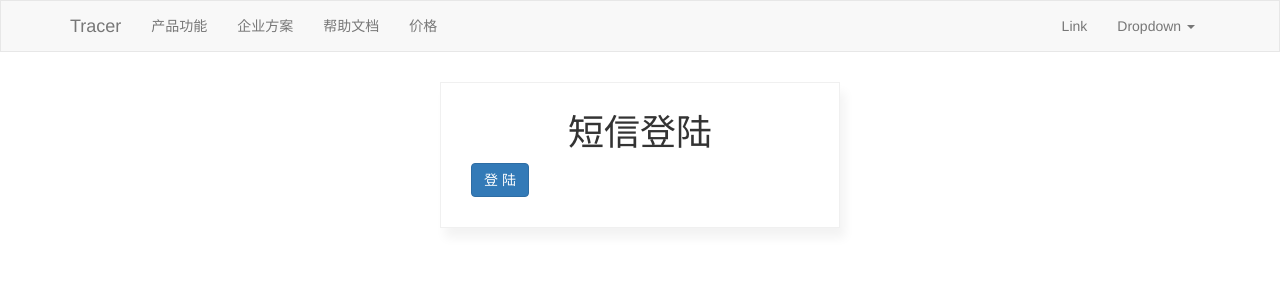
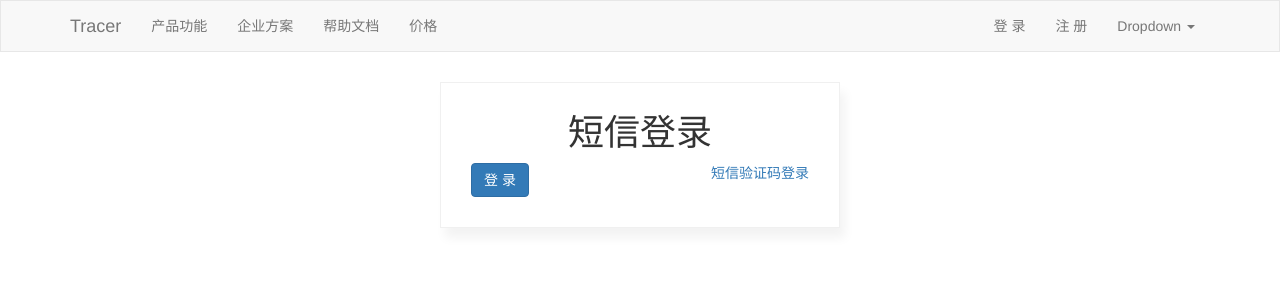
Before and after one commit to zieft/saas_project, a Django app: page /login/sms/ in a window 1280 px wide. Shown: the top 300 px of the page. Run offline with Django 3.2, Linux system fonts and the light colour scheme; parts of the project's set-up code (start-up, migrations or seed data) failed here and were passed over; some libraries are stand-ins or nearby versions.

Commit message:
p63 添加index页面，给header添加跳转功能，用户登录和短信验证码登陆相互跳转。

```diff
--- a/web/forms/account.py
+++ b/web/forms/account.py
@@ -291,7 +291,8 @@ class LoginSMSForm(BootstrapForm, forms.Form):  # bootstrapForm要放在forms.Fo
 
 class LoginForm(BootstrapForm, forms.Form):
     username = forms.CharField(label='用户名')
-    password = forms.CharField(label='密  码', widget=forms.PasswordInput)
+    password = forms.CharField(label='密码', widget=forms.PasswordInput(render_value=True))
+    # render_value=True时，刷新页面后，不会清空密码栏（默认每次刷新都会清空密码栏）
     code = forms.CharField(label='图片验证码')
 
     def __init__(self, request, *args, **kwargs):
--- a/web/templates/layout/basic.html
+++ b/web/templates/layout/basic.html
@@ -26,7 +26,7 @@
                 <span class="icon-bar"></span>
                 <span class="icon-bar"></span>
             </button>
-            <a class="navbar-brand" href="#">Tracer</a>
+            <a class="navbar-brand" href="{% url 'index' %}">Tracer</a>
         </div>
 
         <!-- Collect the nav links, forms, and other content for toggling -->
@@ -38,7 +38,8 @@
                 <li><a href="#">价格</a></li>
             </ul>
             <ul class="nav navbar-nav navbar-right">
-                <li><a href="#">Link</a></li>
+                <li><a href="{% url 'login' %}">登 录</a></li>
+                <li><a href="{% url 'register' %}">注 册</a></li>
                 <li class="dropdown">
                     <a href="#" class="dropdown-toggle" data-toggle="dropdown" role="button" aria-haspopup="true" aria-expanded="false">Dropdown <span class="caret"></span></a>
                     <ul class="dropdown-menu">
--- a/web/templates/login_sms.html
+++ b/web/templates/login_sms.html
@@ -7,7 +7,7 @@
 {% block css %}
     <link rel="stylesheet" href="{% static 'css/account.css' %}">
     <style>
-    .error-msg{
+        .error-msg {
             color: red;
             position: absolute;
             font-size: 13px;
@@ -17,7 +17,7 @@
 
 {% block content %}
     <div class="account">
-        <h1 style="text-align: center">短信登陆</h1>
+        <h1 style="text-align: center">短信登录</h1>
         <form id="smsForm" method="POST" novalidate>
             {% csrf_token %}
             {% for field in form %}
@@ -30,7 +30,8 @@
                                 <span class="error-msg"></span>
                             </div>
                             <div class="col-md-5">
-                                <input id="btnSms" type="button" class="btn btn-default" value="点击获取验证码"> <!--id="btnSms"用于下面JavaScript绑定事件-->
+                                <input id="btnSms" type="button" class="btn btn-default" value="点击获取验证码">
+                                <!--id="btnSms"用于下面JavaScript绑定事件-->
                             </div>
                         </div>
 
@@ -43,8 +44,13 @@
                     </div>
                 {% endif %}
             {% endfor %}
+            <div>
+                <div style="float:right;">
+                    <a href="{% url 'login' %}">短信验证码登录</a>
+                </div>
+            </div>
 
-            <button id="btnSubmit" type="button" class="btn btn-primary">登  陆</button>
+            <button id="btnSubmit" type="button" class="btn btn-primary">登 录</button>
         </form>
     </div>
 
@@ -57,6 +63,7 @@
             bindClickBtnSms();
             bindClickSubmit();
         });
+
         /* 点击登陆 */
         function bindClickSubmit() {
             $('#btnSubmit').click(function () {
@@ -69,7 +76,7 @@
                     success: function (res) {
                         if (res.status) {
                             location.href = res.data;
-                    }else {
+                        } else {
                             $.each(res.error, function (key, value) {
                                 $("#id_" + key).next().text(value[0]);
                             })
@@ -78,8 +85,9 @@
                 })
             })
         }
-    function bindClickBtnSms(){
-            $('#btnSms').click(function (){
+
+        function bindClickBtnSms() {
+            $('#btnSms').click(function () {
                 $('.error-msg').empty(); // 每次用户点击按钮，先清除错误信息
                 var mobilePhone = ($('#id_mobile_phone').val());
 
@@ -87,20 +95,20 @@
                 $.ajax({
                     url: "{% url 'send_sms' %}",
                     type: "GET",
-                    data: { mobile_phone: mobilePhone, tpl: "login"},
+                    data: {mobile_phone: mobilePhone, tpl: "login"},
                     dataType: "JSON", // 将服务端返回的数据序列字符串 变成 JSON格式
-                    success: function (res){
+                    success: function (res) {
                         // 如果ajax请求发送成功，并且获得后端返回来的res，则自动执行本函数
-                        if(res.status){
+                        if (res.status) {
                             // console.log("发送成功，进入倒计时")
                             sendSmsRemind();
 
-                        }else{
+                        } else {
                             // 错误信息
                             console.log(res); // {status:False, error:{mobile_phone:["错误信息"]}}
                             // $.each是jquery提供的for循环方法,
                             // 遍历所有res.error，每循环一次执行一次function
-                            $.each(res.error,function (key,value){
+                            $.each(res.error, function (key, value) {
                                 $('#id_' + key).next().text(value) // 找id_mobile_phone标签下面的span标签，并显示错误信息
                             })
                         }
@@ -109,6 +117,7 @@
             })
 
         }
+
         /*
             倒计时
     */
@@ -116,11 +125,11 @@
             var $smsBtn = $('#btnSms'); // 找到按钮，并保存给一个变量smsBtn
             $smsBtn.prop('disabled', true); // 给按钮添加disabled属性
             var time = 60;
-            var remind = setInterval(function (){
-                $smsBtn.val(time+'秒后重新发送');
+            var remind = setInterval(function () {
+                $smsBtn.val(time + '秒后重新发送');
 
                 time = time - 1;
-                if (time<1){
+                if (time < 1) {
                     clearInterval(remind);
                     $smsBtn.val('点击获取验证码').prop('disabled', false);
                 }
--- a/web/urls.py
+++ b/web/urls.py
@@ -1,12 +1,13 @@
 # 路由划分
 from django.conf.urls import url
-from web.views import account
+from web.views import account, home
 
 urlpatterns = [
     url(r'^register/$', account.register, name='register'),  # name可以方便反向解析
     url(r'^login/sms/$', account.login_sms, name='login_sms'),
     url(r'^login/$', account.login, name='login'),
     url(r'^iamge/code/$', account.image_code, name='image_code'),
-    url(r'^send/sms/$', account.send_sms_fake, name='send_sms')
+    url(r'^send/sms/$', account.send_sms_fake, name='send_sms'),
+    url(r'^index/$', home.index, name='index'),
 
 ]
--- /dev/null
+++ b/web/views/home.py
@@ -0,0 +1,5 @@
+from django.shortcuts import render
+
+def index(request):
+
+    return render(request, 'index.html')
```
Also changed, not shown: web/templates/index.html (added, +10 -0 lines), web/templates/login.html (+12 -3 lines). Lines whose indentation alone changed are shown as unchanged.
